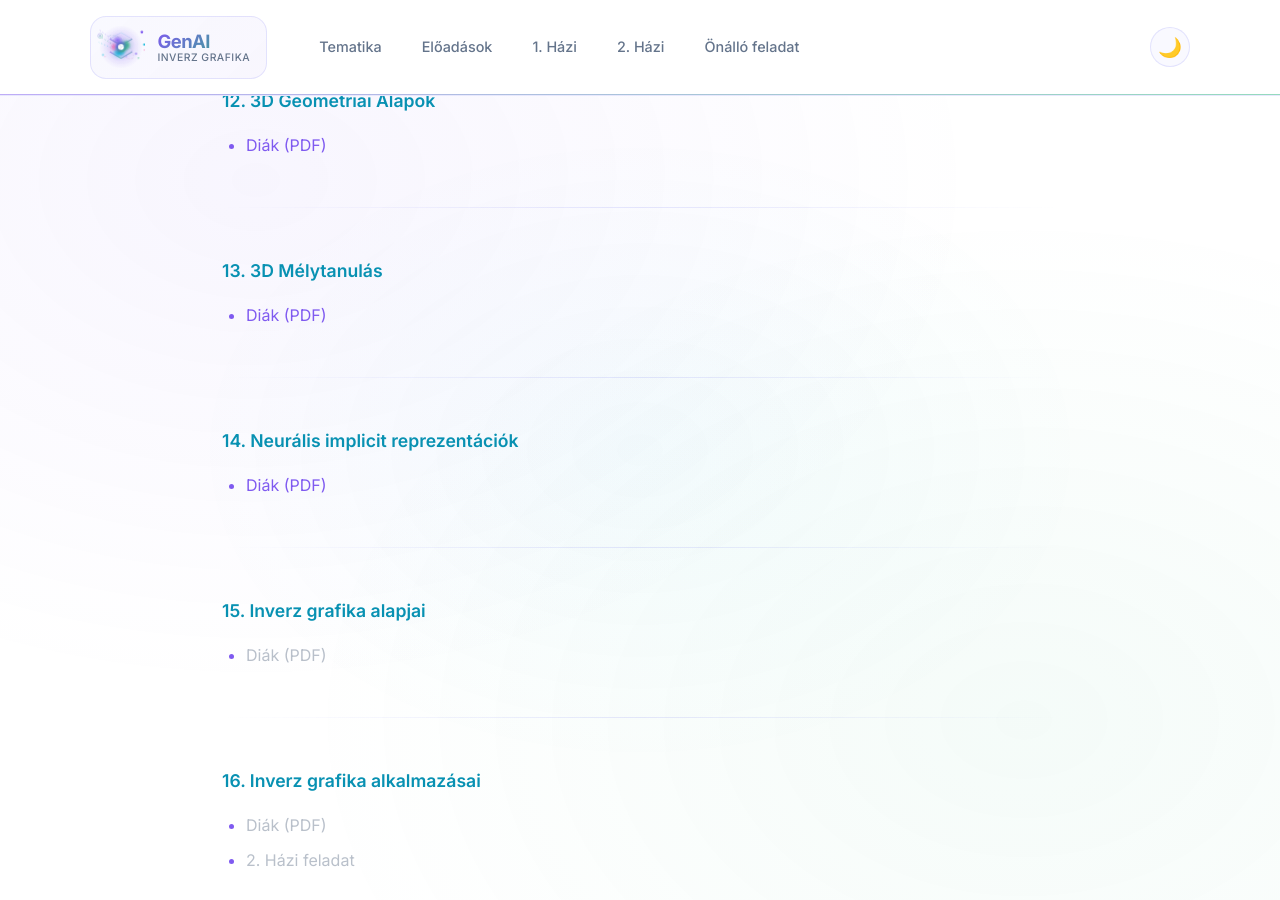
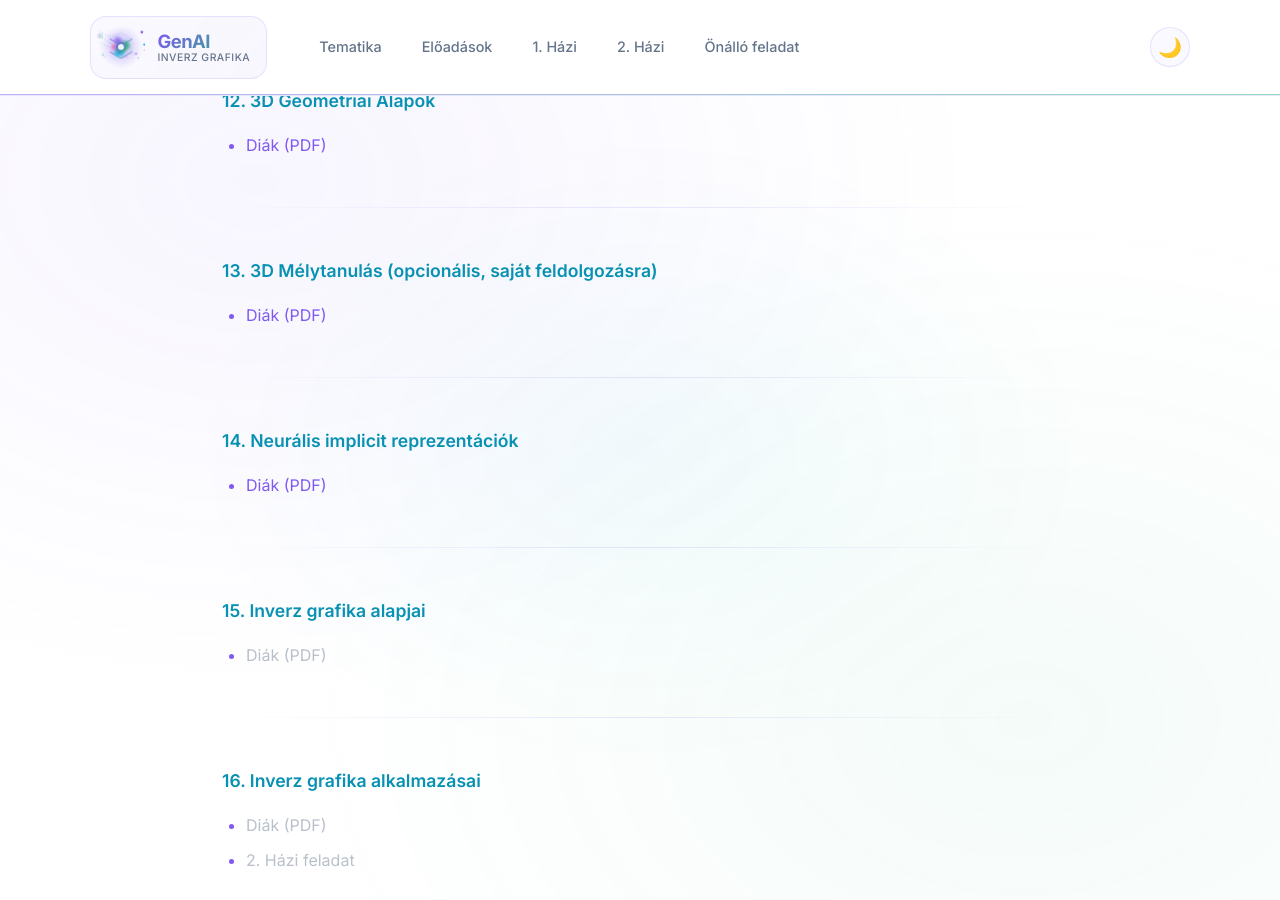
Before and after one commit to VaitkusM/genai-inverse-graphics-bme-vik-iit, a Jekyll site: the page built from eloadasok.md, in a window 1280 px wide and 900 px high, scrolled down 2722 px. Built offline with Jekyll 4.4.1, drawn with Linux system fonts in a browser that asks for light colours.

Commit message:
Sync from private repository

```diff
--- a/eloadasok.md
+++ b/eloadasok.md
@@ -94,7 +94,7 @@ Az előadások diái és kiegészítő anyagok itt lesznek elérhetők.
 
 ---
 
-### 13. 3D Mélytanulás {#het-13}
+### 13. 3D Mélytanulás (opcionális, saját feldolgozásra) {#het-13}
 
 - [Diák (PDF)](GenAI_2026_E13_3DDeepLearning.pdf)
 
```
Also changed, not shown: 1 other file.
